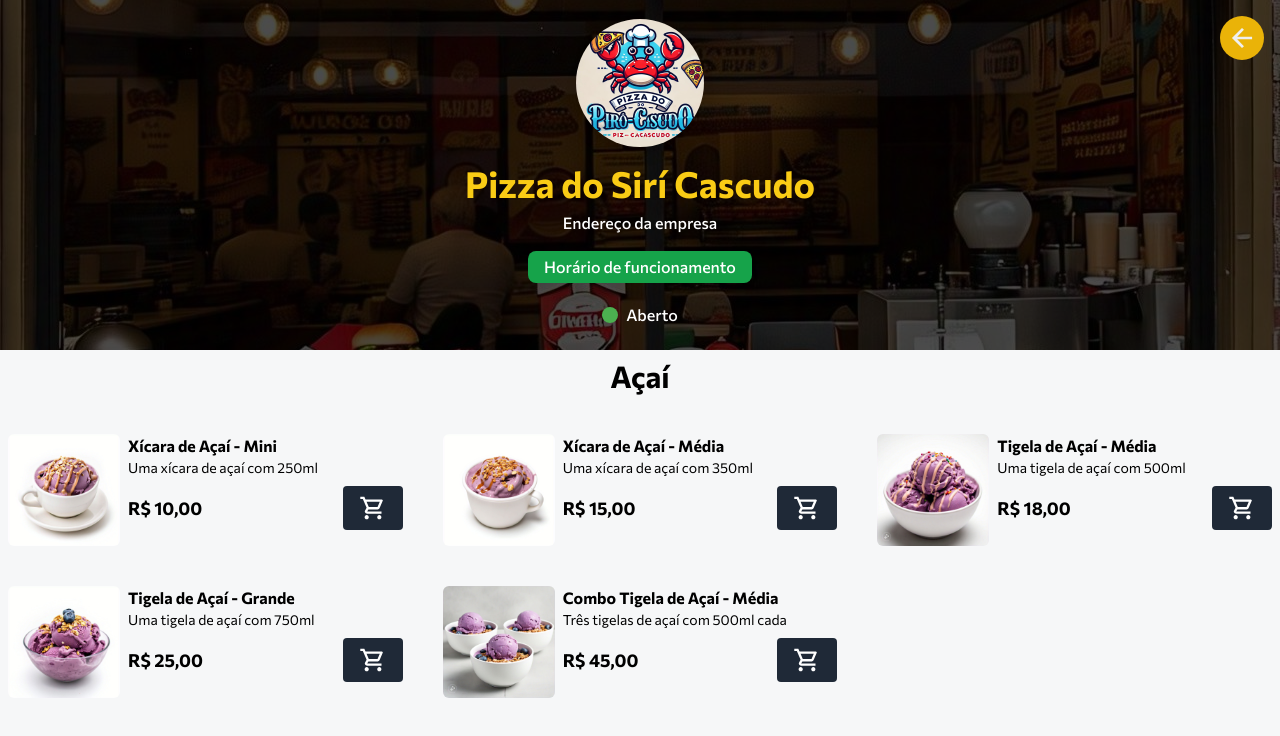
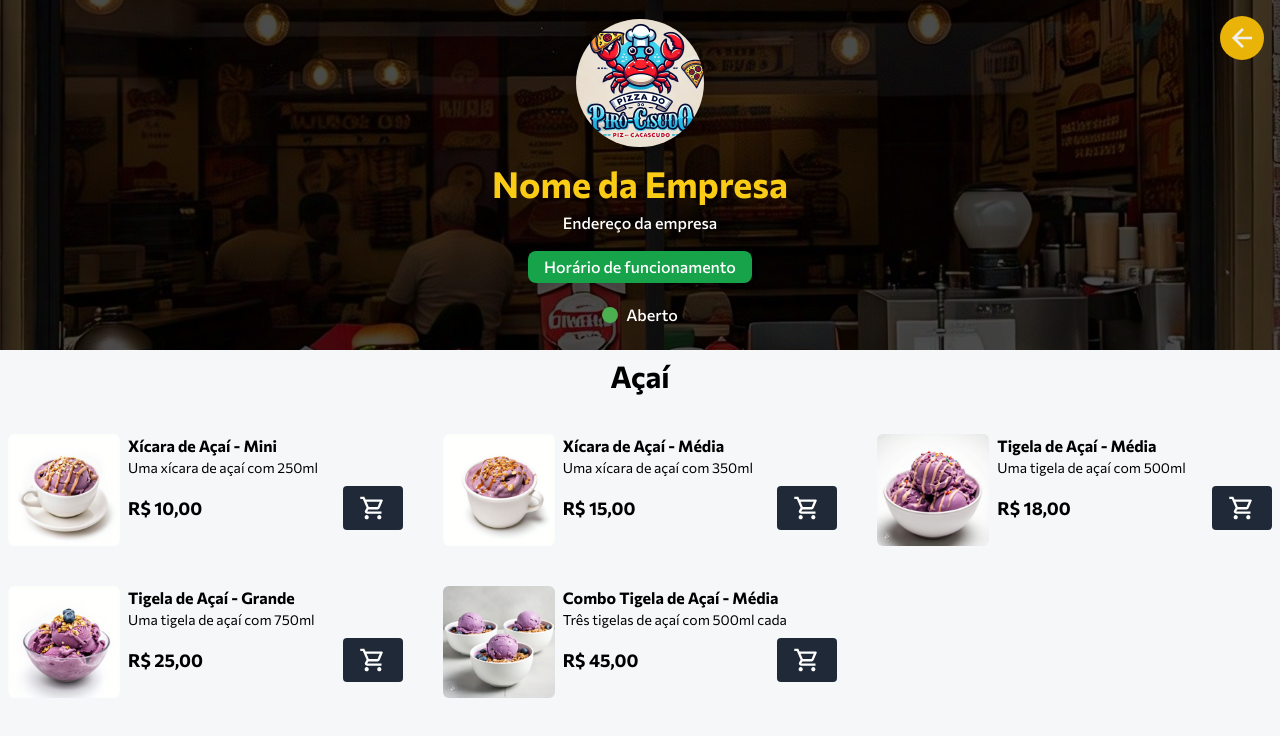
Before and after one commit to smart-food-pedidos/pizza-siri-cascudo, a website: page categories/others.html in a window 1280 px wide. Drawn offline with nearby package versions, Linux system fonts and the light colour scheme.

Commit message:
others.html

```diff
--- a/categories/others.html
+++ b/categories/others.html
@@ -33,7 +33,7 @@
         <img src="../assets/pizzaria/logo-pizzaria.jpg" alt="Logo da lanchonete"
           class="w-32 h-32 rounded-full shadow-lg hover:scale-110 duration-200" loading="lazy" />
         <h1 class="text-4xl mt-4 mb-2 font-bold text-yellow-400">
-          Pizza do Sirí Cascudo
+          Nome da Empresa
         </h1>
         <span class="text-white font-medium">Endereço da empresa</span>
 
```
